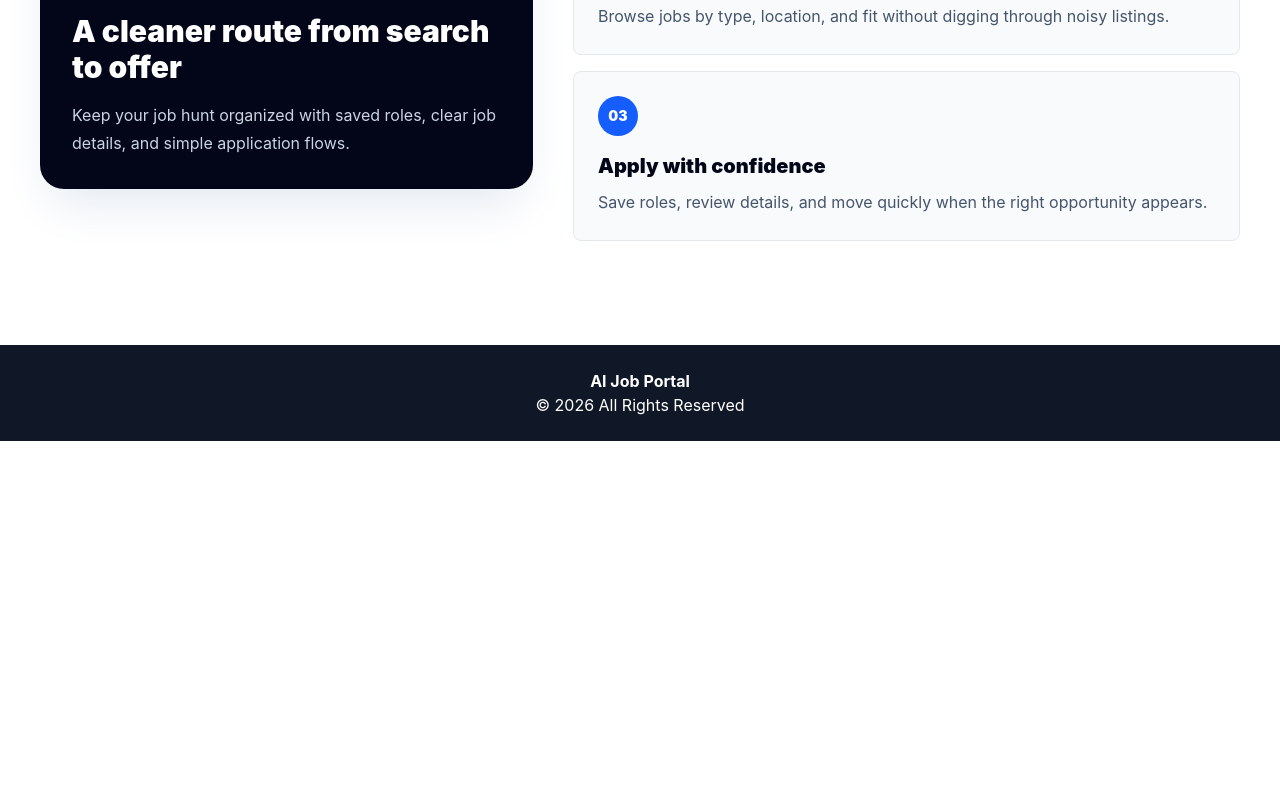
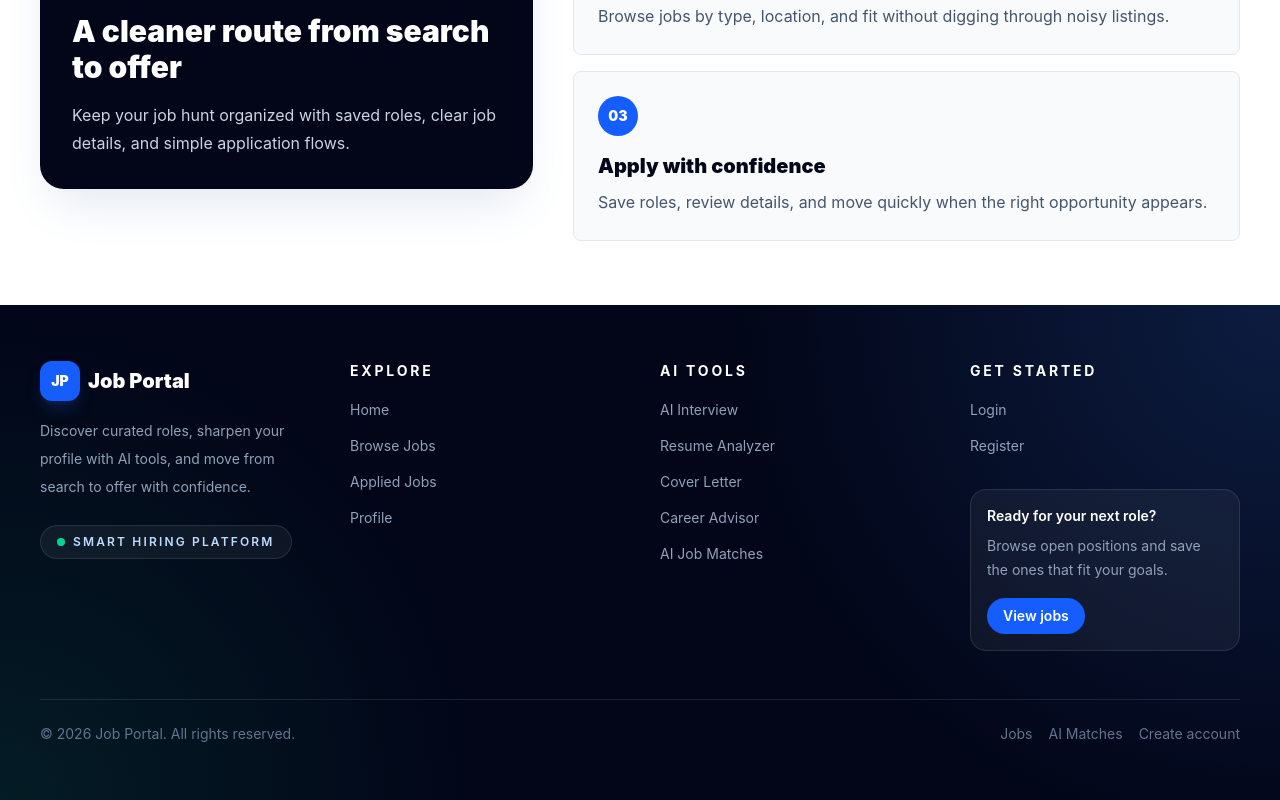
Before and after one commit to dilanithathsarani/Job-Portal---frontend, a React app: page / in a window 1280 px wide. Shown: the part 1927-2727 px from the top of the page. Before the commit the page ends 2368 px from the top, so only its background shows below. Built offline with nearby package versions, Linux system fonts and the light colour scheme; the HTML template or start-up script is replaced by a standard one.

Commit message:
footer redesign and add to all pages

```diff
--- a/src/components/footer.jsx
+++ b/src/components/footer.jsx
@@ -1,25 +1,145 @@
+import { Link } from "react-router-dom";
+
+const exploreLinks = [
+    { label: "Home", to: "/" },
+    { label: "Browse Jobs", to: "/jobs" },
+    { label: "Applied Jobs", to: "/applied-jobs" },
+    { label: "Profile", to: "/profile" },
+];
+
+const aiLinks = [
+    { label: "AI Interview", to: "/ai/interview" },
+    { label: "Resume Analyzer", to: "/ai/resume-analyzer" },
+    { label: "Cover Letter", to: "/ai/cover-letter" },
+    { label: "Career Advisor", to: "/ai/career-advisor" },
+    { label: "AI Job Matches", to: "/ai/recommendations" },
+];
+
+const accountLinks = [
+    { label: "Login", to: "/login" },
+    { label: "Register", to: "/register" },
+];
+
 function Footer() {
+    const currentYear = new Date().getFullYear();
 
     return (
+        <footer className="relative mt-auto overflow-hidden bg-slate-950 text-slate-300">
+            <div className="absolute inset-0 bg-[radial-gradient(circle_at_top_right,_rgba(59,130,246,0.18),_transparent_40%),radial-gradient(circle_at_bottom_left,_rgba(16,185,129,0.12),_transparent_35%)]" />
 
-        <footer className="bg-gray-900 text-white py-6 mt-10">
+            <div className="relative mx-auto max-w-7xl px-5 py-14 sm:px-8 lg:px-10">
+                <div className="grid gap-10 md:grid-cols-2 lg:grid-cols-4">
+                    <div className="lg:col-span-1">
+                        <Link
+                            to="/"
+                            className="inline-flex items-center gap-2 text-xl font-black text-white transition hover:text-blue-200"
+                        >
+                            <span className="flex h-10 w-10 items-center justify-center rounded-xl bg-blue-600 text-sm font-black text-white shadow-lg shadow-blue-900/40">
+                                JP
+                            </span>
+                            Job Portal
+                        </Link>
 
-            <div className="max-w-7xl mx-auto text-center">
+                        <p className="mt-4 max-w-xs text-sm leading-7 text-slate-400">
+                            Discover curated roles, sharpen your profile with AI tools, and move from search to offer with confidence.
+                        </p>
 
-                <h2 className="font-bold">
-                    AI Job Portal
-                </h2>
+                        <div className="mt-6 inline-flex items-center gap-2 rounded-full border border-white/10 bg-white/5 px-4 py-2 text-xs font-semibold uppercase tracking-[0.18em] text-blue-200">
+                            <span className="h-2 w-2 rounded-full bg-emerald-400" />
+                            Smart hiring platform
+                        </div>
+                    </div>
 
-                <p>
-                    © 2026 All Rights Reserved
-                </p>
+                    <div>
+                        <h3 className="text-sm font-bold uppercase tracking-[0.2em] text-white">
+                            Explore
+                        </h3>
+                        <ul className="mt-4 space-y-3">
+                            {exploreLinks.map((link) => (
+                                <li key={link.to}>
+                                    <Link
+                                        to={link.to}
+                                        className="text-sm text-slate-400 transition hover:text-white"
+                                    >
+                                        {link.label}
+                                    </Link>
+                                </li>
+                            ))}
+                        </ul>
+                    </div>
 
+                    <div>
+                        <h3 className="text-sm font-bold uppercase tracking-[0.2em] text-white">
+                            AI Tools
+                        </h3>
+                        <ul className="mt-4 space-y-3">
+                            {aiLinks.map((link) => (
+                                <li key={link.to}>
+                                    <Link
+                                        to={link.to}
+                                        className="text-sm text-slate-400 transition hover:text-white"
+                                    >
+                                        {link.label}
+                                    </Link>
+                                </li>
+                            ))}
+                        </ul>
+                    </div>
+
+                    <div>
+                        <h3 className="text-sm font-bold uppercase tracking-[0.2em] text-white">
+                            Get Started
+                        </h3>
+                        <ul className="mt-4 space-y-3">
+                            {accountLinks.map((link) => (
+                                <li key={link.to}>
+                                    <Link
+                                        to={link.to}
+                                        className="text-sm text-slate-400 transition hover:text-white"
+                                    >
+                                        {link.label}
+                                    </Link>
+                                </li>
+                            ))}
+                        </ul>
+
+                        <div className="mt-8 rounded-2xl border border-white/10 bg-white/5 p-4">
+                            <p className="text-sm font-semibold text-white">
+                                Ready for your next role?
+                            </p>
+                            <p className="mt-2 text-sm leading-6 text-slate-400">
+                                Browse open positions and save the ones that fit your goals.
+                            </p>
+                            <Link
+                                to="/jobs"
+                                className="mt-4 inline-flex rounded-full bg-blue-600 px-4 py-2 text-sm font-semibold text-white transition hover:bg-blue-500"
+                            >
+                                View jobs
+                            </Link>
+                        </div>
+                    </div>
+                </div>
+
+                <div className="mt-12 flex flex-col gap-4 border-t border-white/10 pt-6 sm:flex-row sm:items-center sm:justify-between">
+                    <p className="text-sm text-slate-500">
+                        © {currentYear} Job Portal. All rights reserved.
+                    </p>
+
+                    <div className="flex flex-wrap gap-4 text-sm text-slate-500">
+                        <Link to="/jobs" className="transition hover:text-white">
+                            Jobs
+                        </Link>
+                        <Link to="/ai/recommendations" className="transition hover:text-white">
+                            AI Matches
+                        </Link>
+                        <Link to="/register" className="transition hover:text-white">
+                            Create account
+                        </Link>
+                    </div>
+                </div>
             </div>
-
         </footer>
-
     );
-
 }
 
 export default Footer;
--- a/src/pages/ai/CareerAdvisor.jsx
+++ b/src/pages/ai/CareerAdvisor.jsx
@@ -1,6 +1,7 @@
 import { useState } from "react";
 import toast from "react-hot-toast";
 import NavBar from "../../components/navBar";
+import Footer from "../../components/footer";
 import api from "../../services/api";
 
 const buildFallbackAdvice = (question) => {
@@ -151,6 +152,8 @@
                 </div>
             </main>
 
+            <Footer />
+
         </>
 
     );
--- a/src/pages/ai/CoverLatter.jsx
+++ b/src/pages/ai/CoverLatter.jsx
@@ -2,6 +2,7 @@
 import toast from "react-hot-toast";
 import api from "../../services/api";
 import NavBar from "../../components/navBar";
+import Footer from "../../components/footer";
 
 function CoverLetter() {
 
@@ -223,6 +224,8 @@
                 </div>
             </main>
 
+            <Footer />
+
         </>
 
     );
--- a/src/pages/ai/InterviewGenerator.jsx
+++ b/src/pages/ai/InterviewGenerator.jsx
@@ -2,6 +2,7 @@
 import toast from "react-hot-toast";
 import api from "../../services/api";
 import Navbar from "../../components/navBar";
+import Footer from "../../components/footer";
 
 const buildFallbackQuestions = (title) => {
 
@@ -131,6 +132,8 @@
                 </div>
             </main>
 
+            <Footer />
+
         </>
 
     );
--- a/src/pages/ai/JobRecommendation.jsx
+++ b/src/pages/ai/JobRecommendation.jsx
@@ -2,6 +2,7 @@
 import toast from "react-hot-toast";
 import api from "../../services/api";
 import NavBar from "../../components/navBar";
+import Footer from "../../components/footer";
 
 function JobRecommendation() {
 
@@ -148,6 +149,8 @@
 				</div>
 			</main>
 
+			<Footer />
+
 		</>
 
 	);
--- a/src/pages/ai/ResumeAnalyzer.jsx
+++ b/src/pages/ai/ResumeAnalyzer.jsx
@@ -2,6 +2,7 @@
 import toast from "react-hot-toast";
 import api from "../../services/api";
 import Navbar from "../../components/navBar";
+import Footer from "../../components/footer";
 
 const buildFallbackAnalysis = (fileName) => {
     return [
@@ -170,6 +171,8 @@
                 </div>
             </main>
 
+            <Footer />
+
         </>
     );
 
--- a/src/pages/home.jsx
+++ b/src/pages/home.jsx
@@ -1,7 +1,7 @@
 import { Link } from "react-router-dom";
 import NavBar from "../components/navBar";
 import heroImage from "../assets/home.png";
-import Footer from "../components/Footer";
+import Footer from "../components/footer";
 
 function Home() {
     const stats = [
--- a/src/pages/jobs/jobs.jsx
+++ b/src/pages/jobs/jobs.jsx
@@ -3,6 +3,7 @@
 import JobCard from "../../components/JobCard";
 import Loader from "../../components/Loader";
 import NavBar from "../../components/navBar";
+import Footer from "../../components/footer";
 import { normalizeRole } from "../../utils/roles";
 
 const normalize = (value) =>
@@ -322,6 +323,7 @@
                     )}
                 </section>
             </main>
+            <Footer />
         </>
     );
 }
--- a/src/pages/profile/profile.jsx
+++ b/src/pages/profile/profile.jsx
@@ -2,6 +2,7 @@
 import toast from "react-hot-toast";
 import api from "../../services/api";
 import NavBar from "../../components/navBar";
+import Footer from "../../components/footer";
 
 function Profile() {
 
@@ -253,6 +254,8 @@
 
             </div>
 
+            <Footer />
+
         </>
 
     );
```
Also changed, not shown: src/pages/jobs/appliedJobs.jsx (+9 -1 lines).
